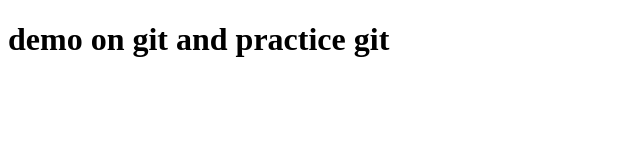
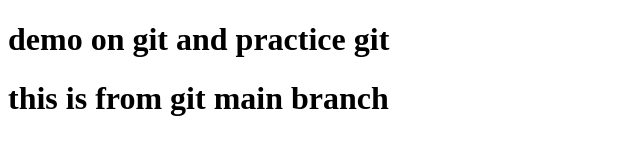
Before and after one commit to venkataramana01/Demo, a plain HTML site: page dPower.html in a window 1280 px wide. Shown: the whole page, without its empty margins (0-640 px from the left). Drawn offline with Linux system fonts and the light colour scheme.

Commit message:
Update dPower.html

```diff
--- a/dPower.html
+++ b/dPower.html
@@ -7,5 +7,6 @@
 </head>
 <body>
     <h1>demo on git and practice git</h1>
+    <h1>this is from git main branch</h1>
 </body>
 </html>
```
